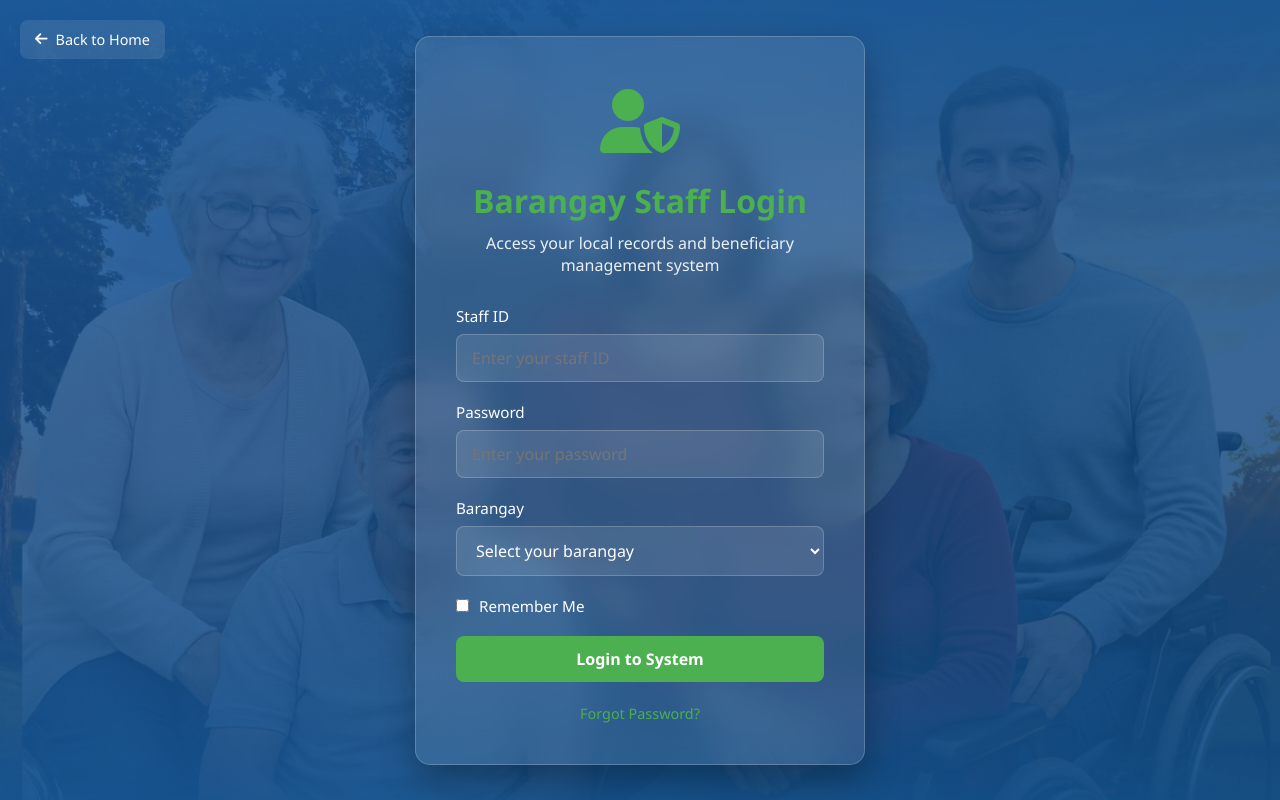
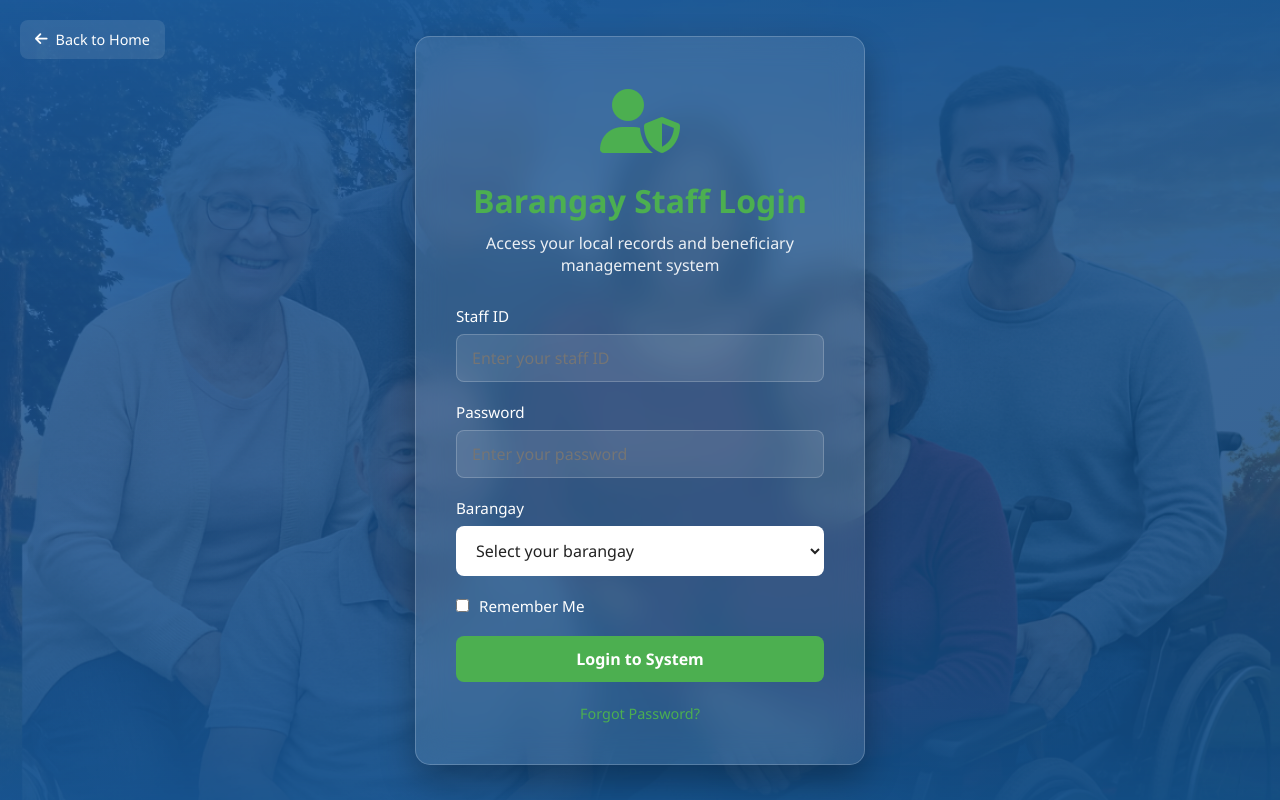
Before and after one commit to jebelen/Carelink_2.0, a PHP site: page /pages/Barangay_Staff_LogInPage.php in a window 1280 px wide. Run offline with PHP 8.4, Linux system fonts and the light colour scheme.

Commit message:
kahit ano

```diff
--- a/pages/Barangay_Staff_LogInPage.php
+++ b/pages/Barangay_Staff_LogInPage.php
@@ -226,6 +226,23 @@ if ($_SERVER['REQUEST_METHOD'] == 'POST') {
             transition: all 0.3s;
         }
 
+        /* Make select dropdowns clearly visible against the dark background */
+        select.form-control {
+            background: #ffffff; /* opaque white */
+            color: #222; /* dark text for readability */
+            -webkit-appearance: menulist;
+            appearance: menulist;
+            padding-right: 36px; /* room for dropdown arrow */
+        }
+
+        /* Better focus state for selects */
+        select.form-control:focus {
+            outline: none;
+            border-color: #4CAF50;
+            box-shadow: 0 0 0 3px rgba(76, 175, 80, 0.08);
+            background: #fff;
+        }
+
         .form-control:focus {
             outline: none;
             border-color: #4CAF50;
```
